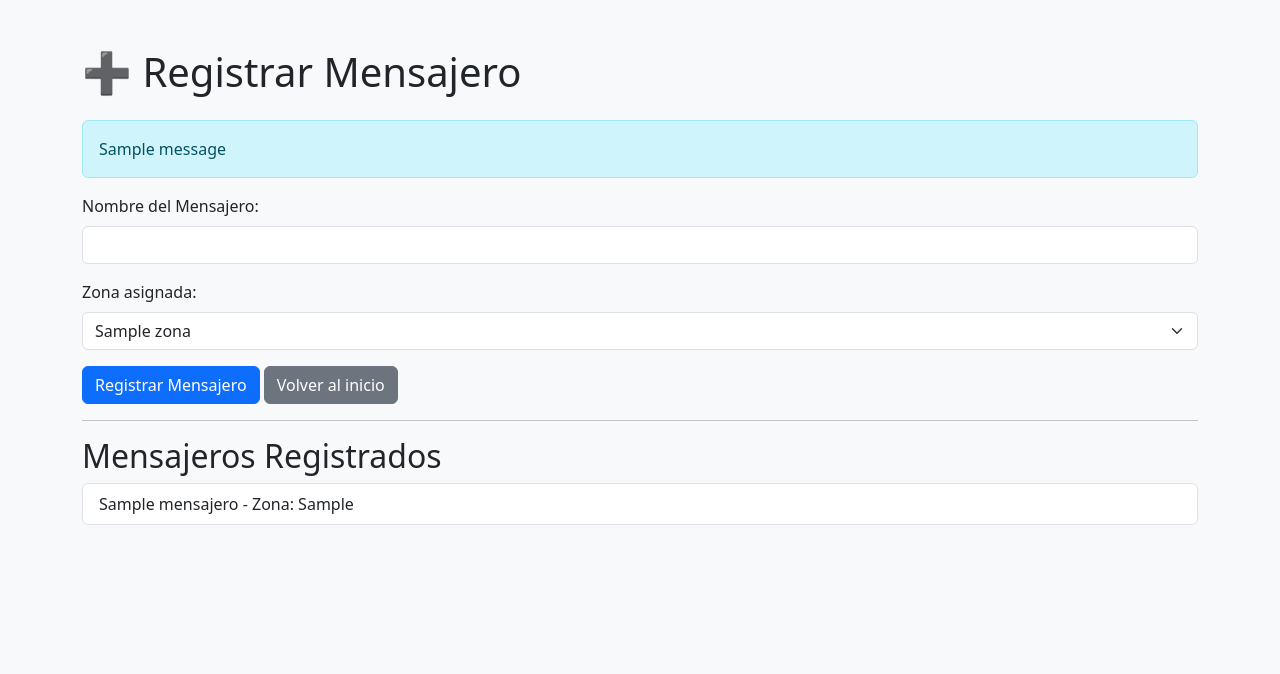
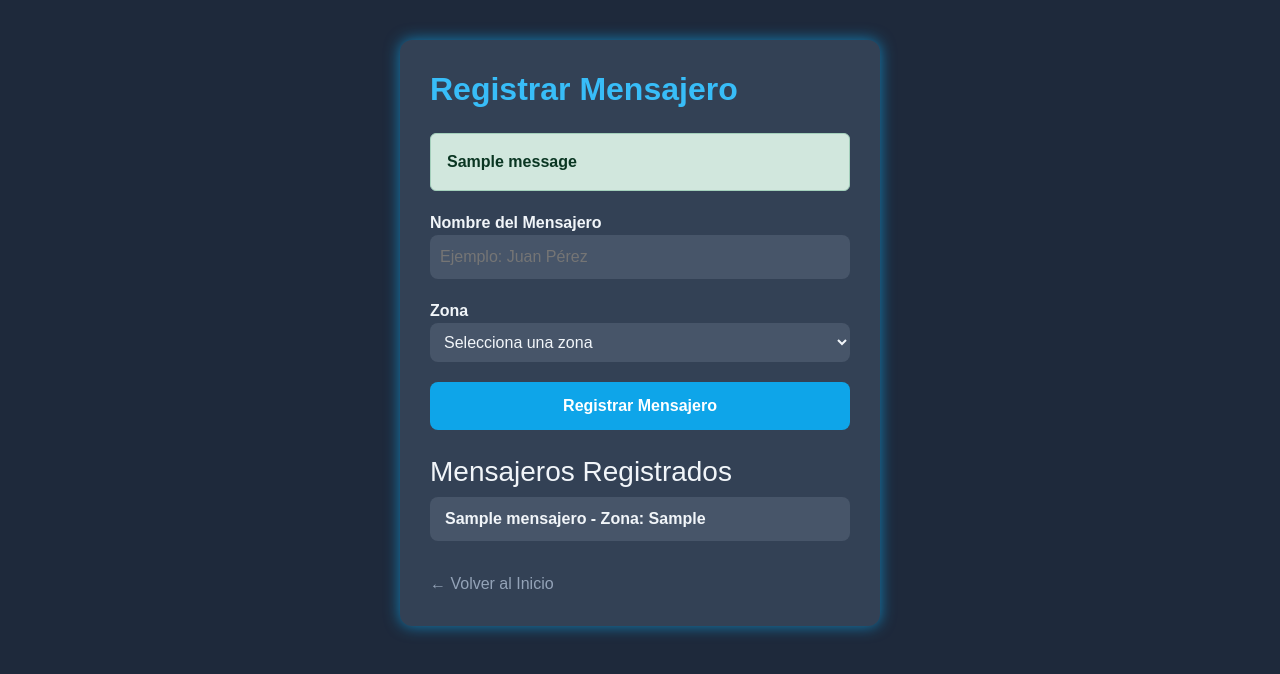
Before and after one commit to luisrobles062/mensajeria-app, a Flask app: page /registrar_mensajero in a window 1280 px wide. Shown: the top 674 px of the page. Run offline with Flask 3, Linux system fonts and the light colour scheme; tables that the repository leaves empty hold one stand-in row (values such as "Sample post"); one stand-in notice (Sample message) is shown.

Commit message:
Update registrar_mensajero.html

```diff
--- a/templates/registrar_mensajero.html
+++ b/templates/registrar_mensajero.html
@@ -1,51 +1,125 @@
 <!DOCTYPE html>
 <html lang="es">
 <head>
-    <meta charset="UTF-8">
-    <title>Registrar Mensajero</title>
-    <link rel="stylesheet" href="https://cdn.jsdelivr.net/npm/bootstrap@5.3.2/dist/css/bootstrap.min.css">
+    <meta charset="UTF-8" />
+    <title>CERTISERVI - Registrar Mensajero</title>
+    <link href="https://cdn.jsdelivr.net/npm/bootstrap@5.3.0/dist/css/bootstrap.min.css" rel="stylesheet" />
+    <style>
+        body {
+            background-color: #1e293b;
+            color: #f1f5f9;
+            font-family: 'Montserrat', sans-serif;
+            padding: 40px;
+        }
+        .container {
+            max-width: 480px;
+            background: #334155;
+            padding: 30px;
+            border-radius: 12px;
+            box-shadow: 0 0 15px rgba(14,165,233,0.7);
+        }
+        h2 {
+            color: #38bdf8;
+            margin-bottom: 25px;
+            font-weight: 700;
+        }
+        label {
+            font-weight: 600;
+        }
+        input[type="text"], select {
+            background: #475569;
+            border: none;
+            border-radius: 8px;
+            padding: 10px;
+            color: #f1f5f9;
+            width: 100%;
+            margin-bottom: 20px;
+            font-size: 1rem;
+        }
+        button {
+            background-color: #0ea5e9;
+            border: none;
+            padding: 12px 20px;
+            color: white;
+            font-weight: 700;
+            border-radius: 8px;
+            width: 100%;
+            cursor: pointer;
+            transition: background-color 0.3s ease;
+        }
+        button:hover {
+            background-color: #0284c7;
+        }
+        .alert {
+            margin-bottom: 20px;
+            font-weight: 600;
+        }
+        .mensajeros-list {
+            margin-top: 25px;
+        }
+        .mensajeros-list ul {
+            list-style-type: none;
+            padding-left: 0;
+        }
+        .mensajeros-list li {
+            background: #475569;
+            padding: 10px 15px;
+            border-radius: 8px;
+            margin-bottom: 8px;
+            font-weight: 600;
+        }
+        a.link-home {
+            margin-top: 15px;
+            display: inline-block;
+            color: #94a3b8;
+            text-decoration: none;
+        }
+        a.link-home:hover {
+            color: #0ea5e9;
+        }
+    </style>
 </head>
-<body class="bg-light">
-    <div class="container mt-5">
-        <h1 class="mb-4">➕ Registrar Mensajero</h1>
+<body>
+    <div class="container">
+        <h2>Registrar Mensajero</h2>
 
-        {% with messages = get_flashed_messages() %}
+        {% with messages = get_flashed_messages(with_categories=true) %}
           {% if messages %}
-            {% for message in messages %}
-              <div class="alert alert-info">{{ message }}</div>
+            {% for category, message in messages %}
+              <div class="alert alert-{{ 'danger' if category=='danger' else ('success' if category=='success' else 'warning') }}" role="alert">
+                {{ message|safe }}
+              </div>
             {% endfor %}
           {% endif %}
         {% endwith %}
 
-        <form method="POST" action="/registrar_mensajero">
-            <div class="mb-3">
-                <label for="nombre" class="form-label">Nombre del Mensajero:</label>
-                <input type="text" id="nombre" name="nombre" class="form-control" required>
-            </div>
+        <form method="post">
+            <label for="nombre">Nombre del Mensajero</label>
+            <input type="text" name="nombre" id="nombre" placeholder="Ejemplo: Juan Pérez" required />
 
-            <div class="mb-3">
-                <label for="zona" class="form-label">Zona asignada:</label>
-                <select id="zona" name="zona" class="form-select" required>
+            <label for="zona">Zona</label>
+            <select name="zona" id="zona" required>
+                <option value="" disabled selected>Selecciona una zona</option>
                 {% for zona in zonas %}
                 <option value="{{ zona.nombre }}">{{ zona.nombre }}</option>
                 {% endfor %}
             </select>
-            </div>
 
-            <button type="submit" class="btn btn-primary">Registrar Mensajero</button>
-            <a href="/" class="btn btn-secondary">Volver al inicio</a>
+            <button type="submit">Registrar Mensajero</button>
         </form>
 
-        <hr>
-
-        <h2>Mensajeros Registrados</h2>
-        <ul class="list-group">
+        {% if mensajeros %}
+        <div class="mensajeros-list">
+            <h3>Mensajeros Registrados</h3>
+            <ul>
                 {% for m in mensajeros %}
-            <li class="list-group-item">{{ m.nombre }} - Zona: {{ m.zona }}</li>
-            {% else %}
-            <li class="list-group-item">No hay mensajeros registrados.</li>
+                <li>{{ m.nombre }} - Zona: {{ m.zona }}</li>
                 {% endfor %}
             </ul>
         </div>
+        {% endif %}
+
+        <a href="{{ url_for('index') }}" class="link-home">← Volver al Inicio</a>
+    </div>
 </body>
 </html>
```
Lines whose indentation alone changed are shown as unchanged.
